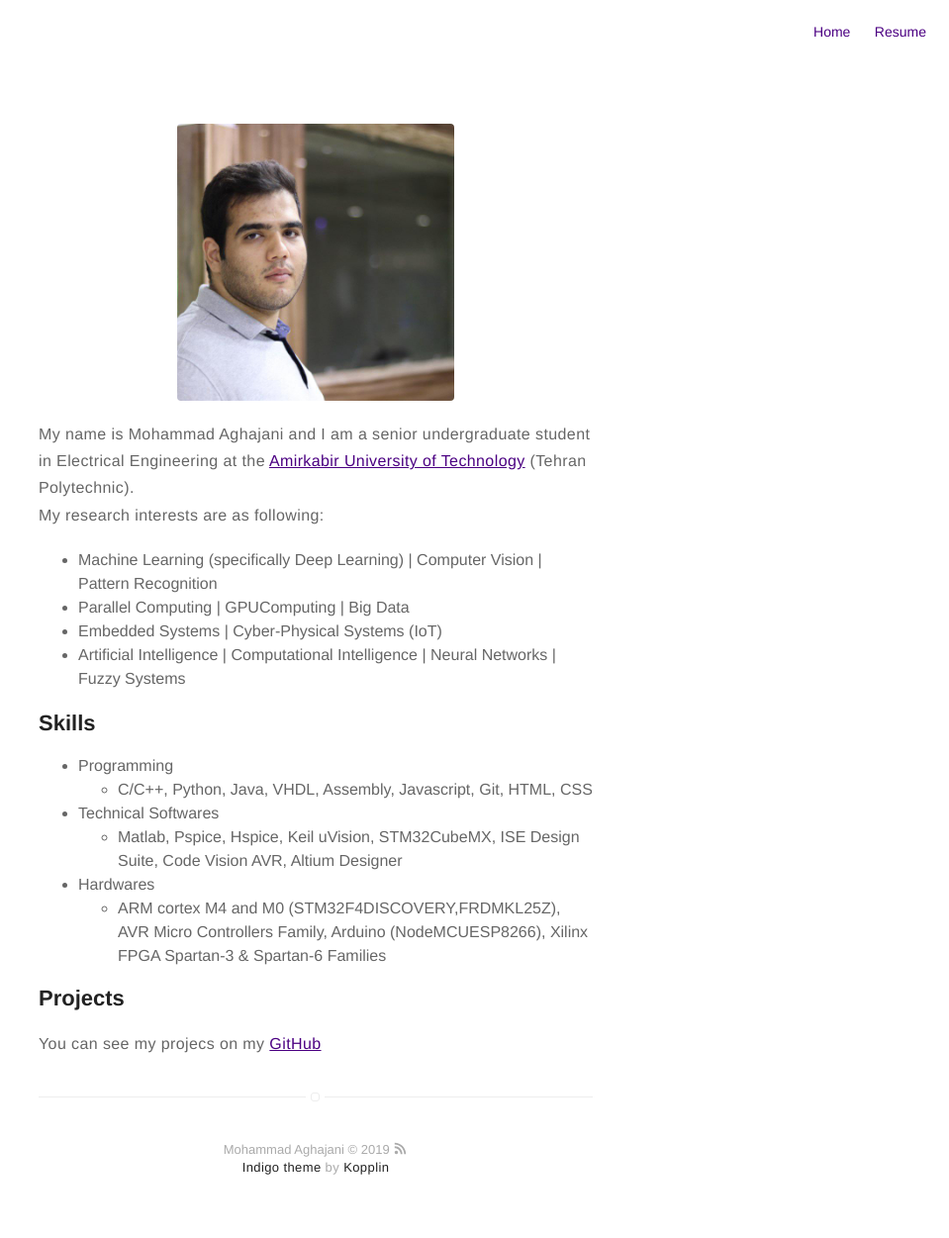
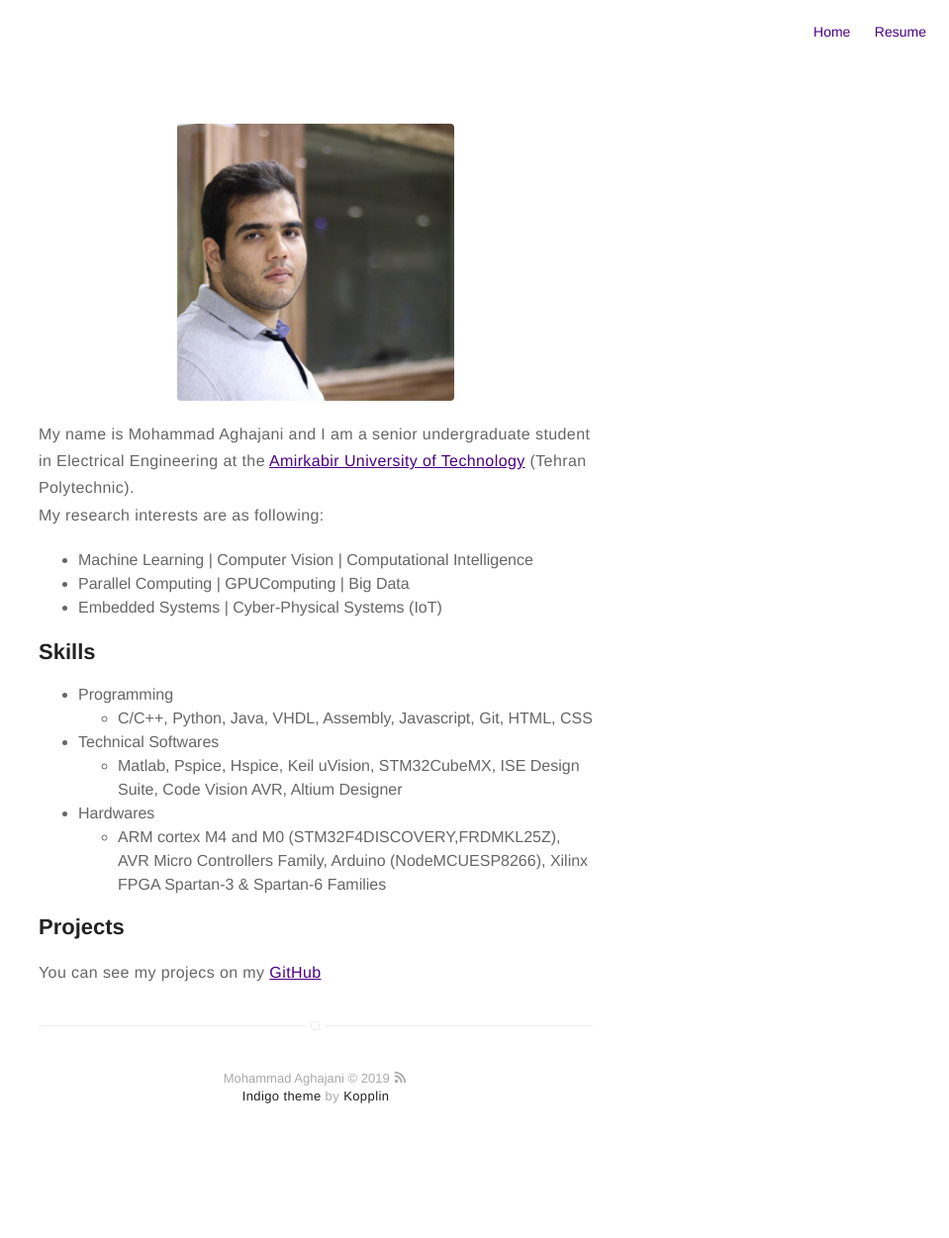
Before and after one commit to Mohammad-Aghajani/Mohammad-Aghajani.github.io, a Jekyll site: the page built from about.md, in a window 1280 px wide. Shown: the whole page at 99% size, without its empty margins (321-1280 px from the left). Built offline with Jekyll 4.4.1, drawn with Linux system fonts in a browser that asks for light colours; after the commit the page ends 1179 px from its top, so only the background shows below that.

Commit message:
Update about.md

```diff
--- a/about.md
+++ b/about.md
@@ -8,10 +8,9 @@ layout: page
 My name is Mohammad Aghajani and I am a senior undergraduate student in Electrical Engineering at the <a href="aut.ac.ir/en" style="border:0;outline:0">Amirkabir University of Technology</a> (Tehran Polytechnic).<br>
 My research interests are as following:
 <ul class="skill-list">
-	<li> Machine Learning (specifically Deep Learning) | Computer Vision | Pattern Recognition </li>
+	<li> Machine Learning | Computer Vision | Computational Intelligence </li>
 	<li> Parallel Computing | GPUComputing | Big Data </li>
 	<li> Embedded Systems | Cyber-Physical Systems (IoT) </li>
-	<li> Artificial Intelligence | Computational Intelligence | Neural Networks | Fuzzy Systems </li>
 </ul>
 </p>
 
```
